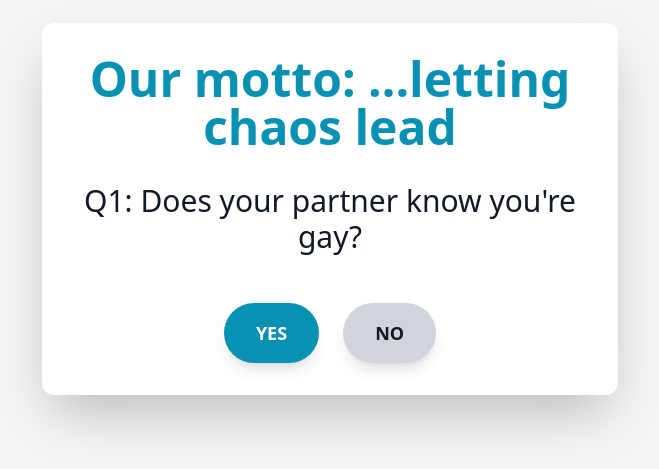
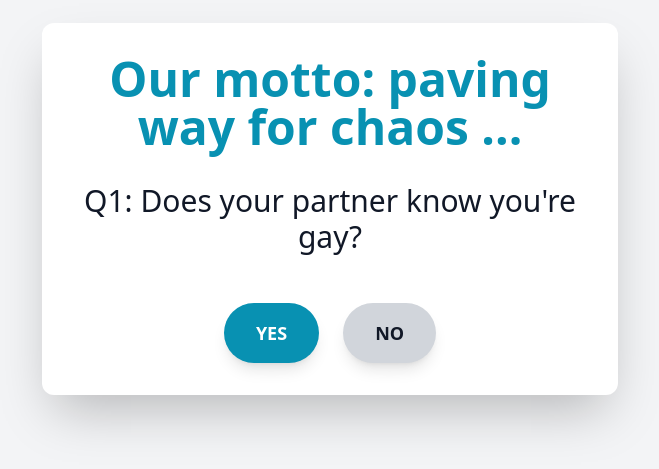
Before and after one commit to TimOsahenru/worldmotto, a plain HTML site: page index.html in a window 1280 px wide. Shown: the part 191-660 px from the top of the page, without its empty margins (310-969 px from the left). Drawn offline with nearby package versions, Linux system fonts and the light colour scheme.

Commit message:
modified motto

```diff
--- a/index.html
+++ b/index.html
@@ -11,7 +11,7 @@
   <div id="container" class="max-w-xl w-full text-center p-8 bg-white rounded-xl shadow-2xl">
 
     <h4 id="mainHeader" class="text-4xl md:text-5xl font-extrabold mb-8 text-cyan-600">
-       Our motto: ...letting chaos lead
+       Our motto: paving way for chaos ...
     </h4>
 
     <p class="text-3xl font-medium mb-12">
```
